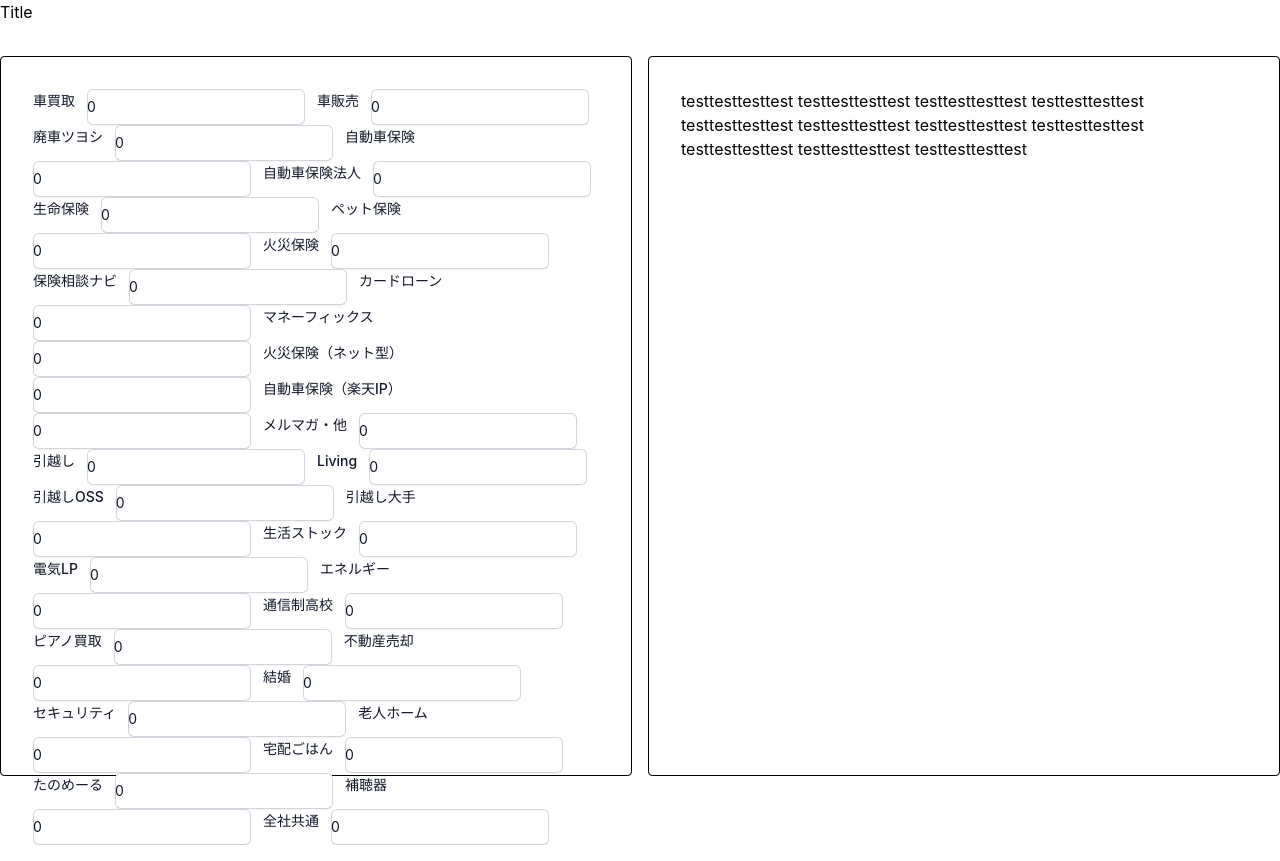
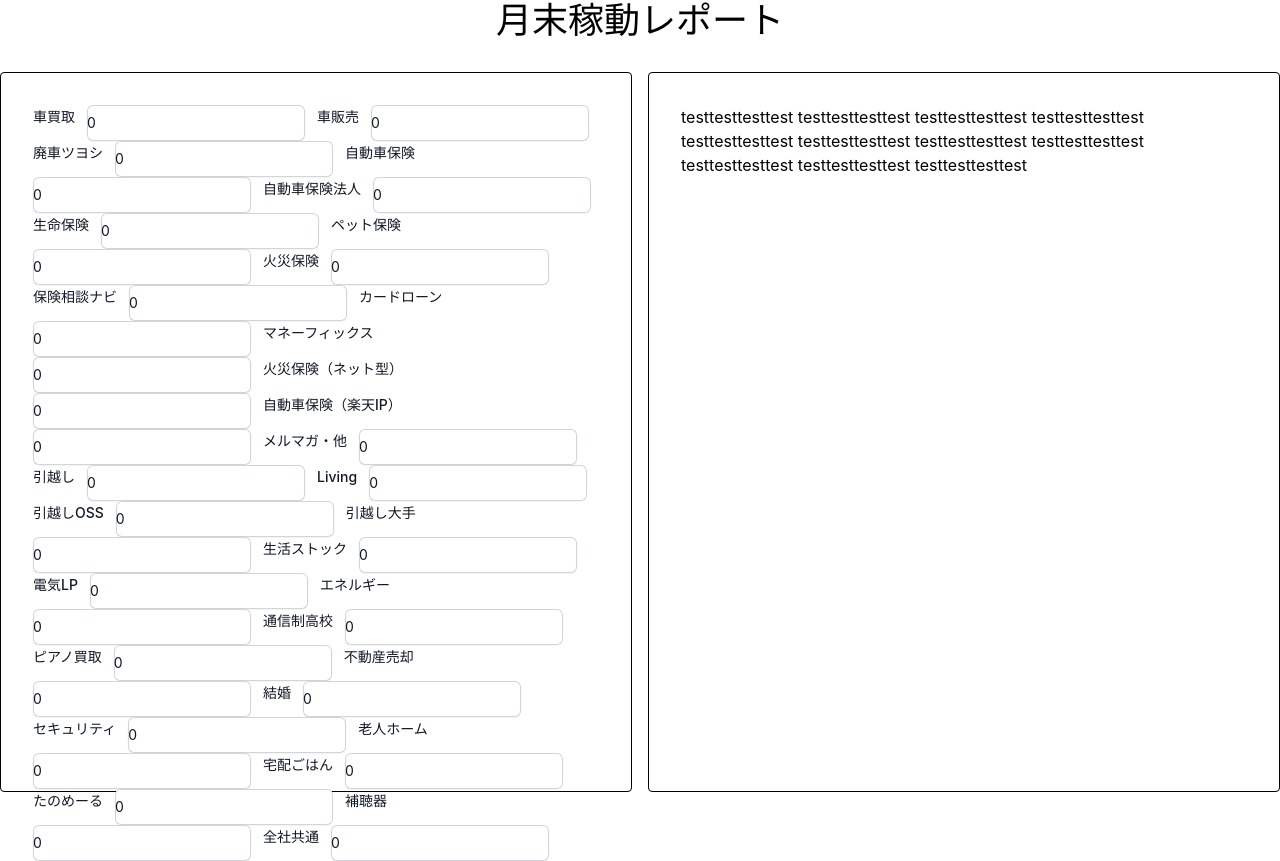
Before and after one commit to ppppppsmash/end-of-month_performance, a React (Create React App) app in the folder client/: page / in a window 1280 px wide. Built offline with nearby package versions, Linux system fonts and the light colour scheme.

Commit message:
add:titleコンポーネント改修

```diff
--- a/client/src/components/Title.tsx
+++ b/client/src/components/Title.tsx
@@ -1,10 +1,14 @@
 import { FC } from 'react';
 
+interface Props {
+    title: string
+}
 
-
-const Input: FC = (): JSX.Element => {
+const Input: FC<Props> = ({title}): JSX.Element => {
     return (
-        <div>Title</div>
+        <div>
+            <h1 className="text-4xl text-center">{title}</h1>
+        </div>
     )
 }
 
```
